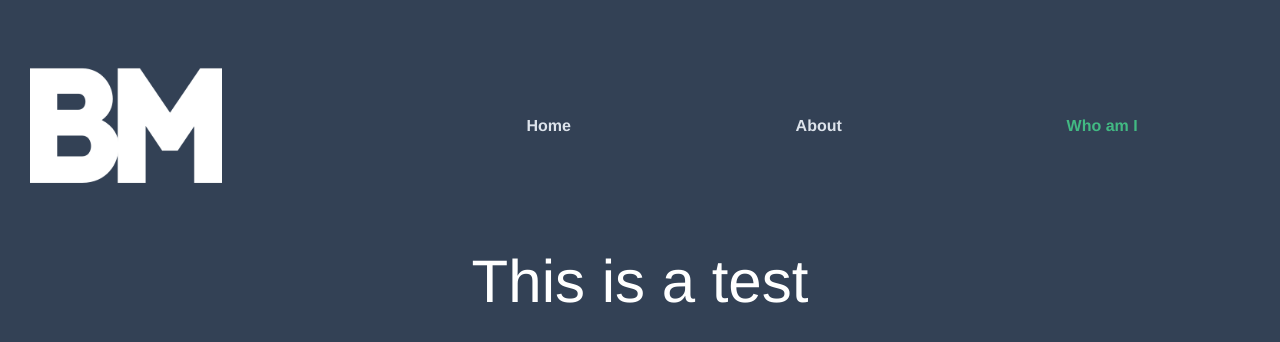
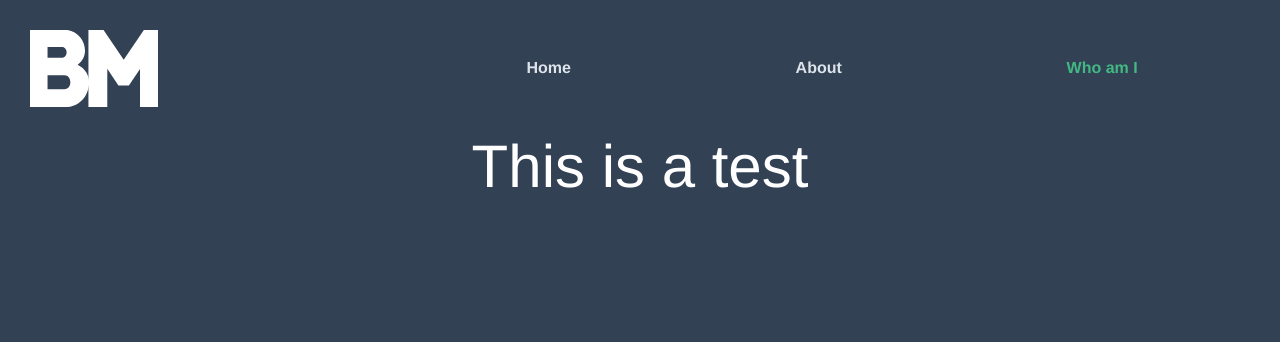
Before and after one commit to basilems/basilem, a Vue app: page /who in a window 1280 px wide. Shown: the top 342 px of the page. Built offline with nearby package versions, Linux system fonts and the light colour scheme.

Commit message:
New image on nav

```diff
--- a/src/App.vue
+++ b/src/App.vue
@@ -1,15 +1,17 @@
 <template>
-  <nav class="bg-gradient-to-b from-orange-600 to-gray-700 flex items-center">
-    <div class="w-full max-w-sm justify-self-center">
-      <img src="@/assets/BM.png" class="md:h-full md:w-48 object-cover">
+  <nav class="bg-gradient-to-b from-orange-600 to-gray-700 flex items-center justify-center">
+    <div class="w-full max-w-sm self-end">
+      <img src="@/assets/BM.svg" class="h-full w-12 sm:w-32">
     </div>
-    <div class="w-full flex">
+    <div class="w-full flex justify-start">
       <router-link to="/" class="flex-auto rounded-lg">Home</router-link>
       <router-link to="/about" class="flex-auto rounded-lg">About</router-link>
       <router-link to="/who" class="flex-auto rounded-lg">Who am I</router-link>
     </div>
   </nav>
-  <router-view/>
+  <div class="bg-slate-300">
+    <router-view/>
+  </div>
 </template>
 
 <style lang="scss">
--- a/src/views/HomeView.vue
+++ b/src/views/HomeView.vue
@@ -1,6 +1,6 @@
 <template>
-  <div class="bg-stone-600">
-    <img alt="Vue logo" src="../assets/logo.png">
+  <div class="">
+    <!-- <img alt="Vue logo" src="../assets/logo.png"> -->
     <HelloWorld msg="Welcome to Your Vue.js App"/>
   </div>
 </template>
```
Also changed, not shown: src/assets/BM.png (deleted), src/assets/BM.svg (added).
